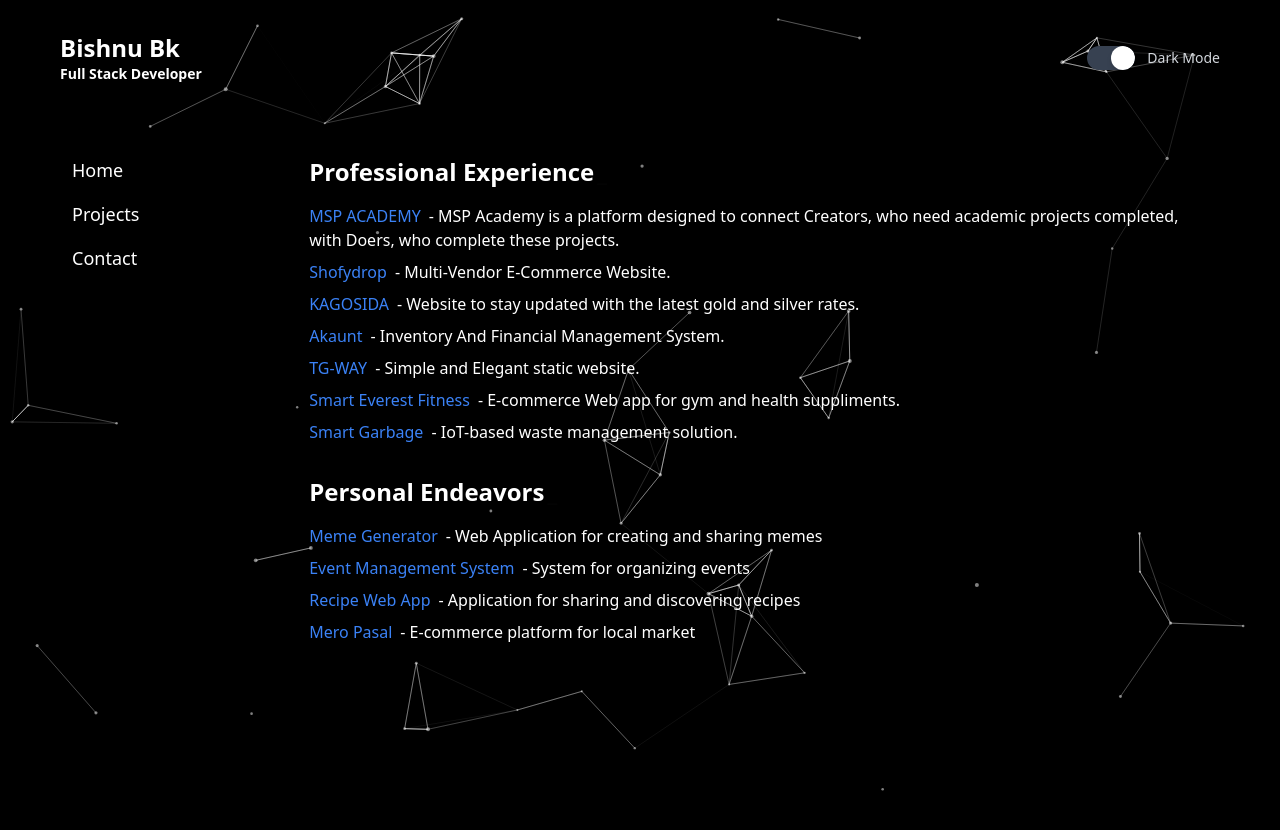
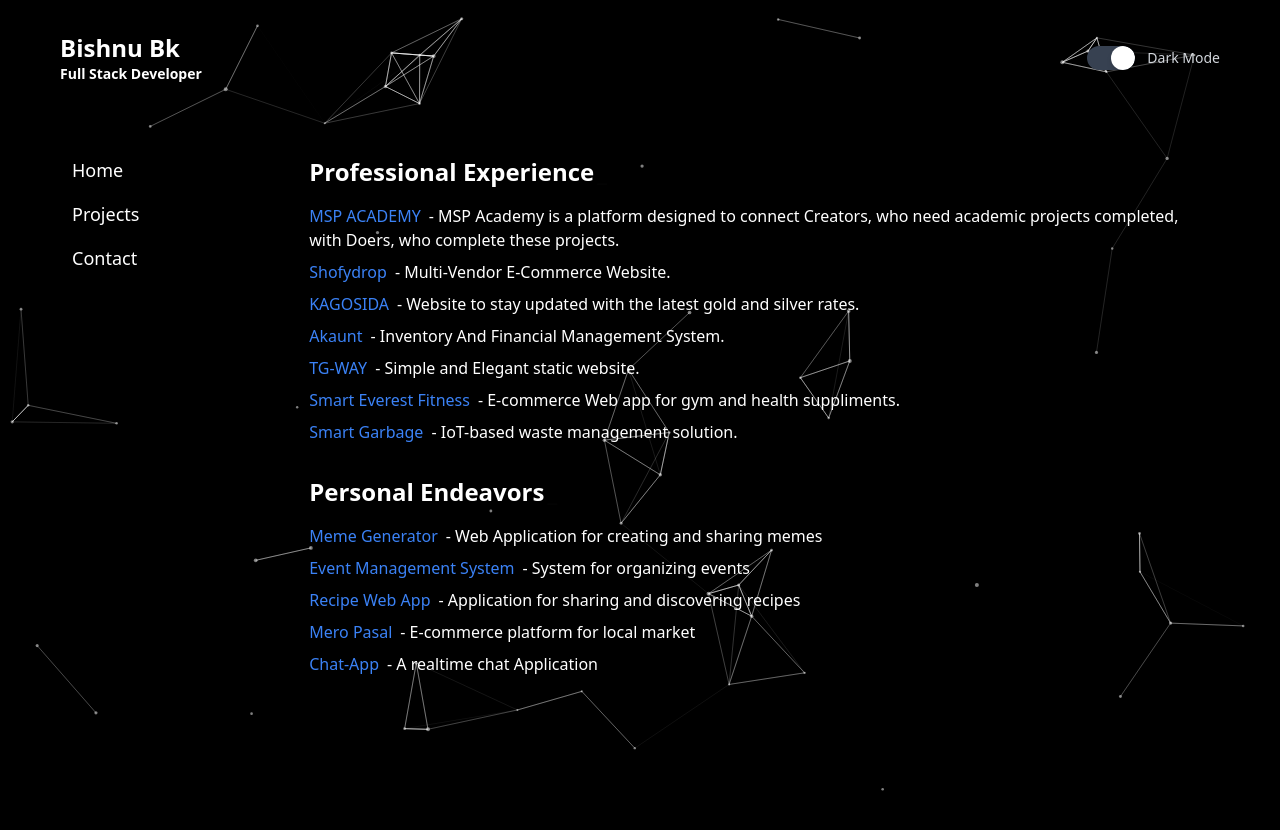
Before and after one commit to bishnuf66/portfolio, a React (Create React App) app: page /projects in a window 1280 px wide. Shown: the top 830 px of the page. Built offline with nearby package versions, Linux system fonts and the light colour scheme.

Commit message:
updated cv

```diff
--- a/src/components/Projects.js
+++ b/src/components/Projects.js
@@ -78,8 +78,12 @@ const Projects = ({ isDarkMode }) => {
                         <span className="ml-2 ">- Application for sharing and discovering recipes</span>
                     </li>
                     <li>
-                        <a href="https://github.com/bishnuf66/meropasal3" target="_blank" rel="noopener noreferrer" className="text-blue-500 hover:text-blue-600">Mero Pasal</a>
+                        <a href="https://github.com/bishnuf66/meropasal" target="_blank" rel="noopener noreferrer" className="text-blue-500 hover:text-blue-600">Mero Pasal</a>
                         <span className="ml-2 ">- E-commerce platform for local market</span>
+                    </li>
+                    <li>
+                        <a href="https://github.com/bishnuf66/realtime-chat-app" target="_blank" rel="noopener noreferrer" className="text-blue-500 hover:text-blue-600">Chat-App</a>
+                        <span className="ml-2 ">- A realtime chat Application</span>
                     </li>
                     {/* Add more personal projects as needed */}
                 </ul>
```
Also changed, not shown: 1 other file (tests, documents, lock files or other folders).
